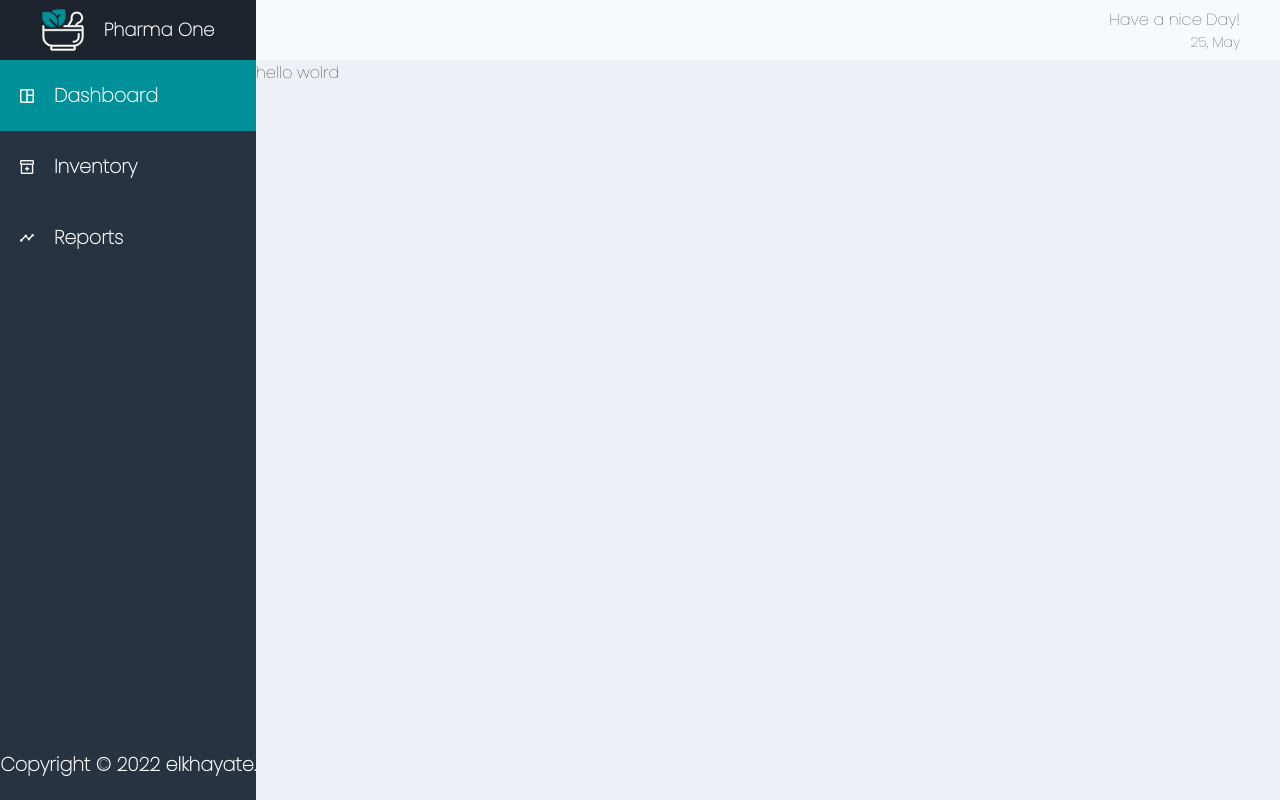
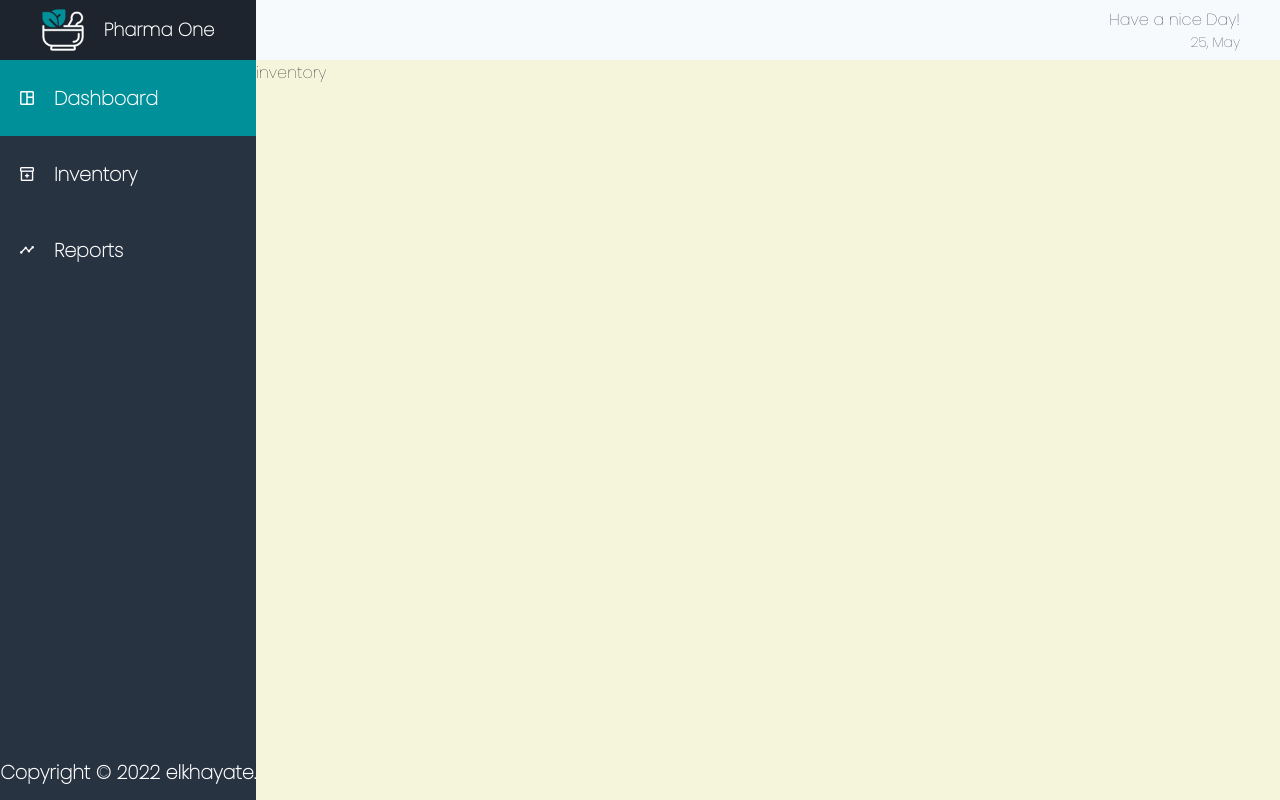
Before and after one commit to elkhayate/Pharmacy_management, a React (Create React App) app: page /inventory in a window 1280 px wide. Built offline with nearby package versions, Linux system fonts and the light colour scheme; no server answers.

Commit message:
react router added

```diff
--- a/package.json
+++ b/package.json
@@ -9,6 +9,7 @@
     "axios": "^0.27.2",
     "react": "^18.1.0",
     "react-dom": "^18.1.0",
+    "react-router-dom": "^5.2.0",
     "react-scripts": "5.0.1",
     "sass": "^1.51.0",
     "styled-components": "^5.3.5",
--- /dev/null
+++ b/src/components/Dashboard.js
@@ -0,0 +1,21 @@
+import React from 'react';
+import styled from 'styled-components';
+import {withRouter} from 'react-router-dom';
+
+
+function Dashboard() {
+    return (
+        <Container>
+            Dashboard
+        </Container>
+    );
+}
+
+const Container = styled.div`
+    height: 100%;
+    width: 100%;
+    background-color: yellow;
+`;
+
+
+export default withRouter(Dashboard);
--- /dev/null
+++ b/src/components/Inventory.js
@@ -0,0 +1,20 @@
+import React from 'react';
+import styled from 'styled-components';
+import {withRouter} from 'react-router-dom';
+
+
+function Inventory() {
+    return (
+        <Container>
+            inventory
+        </Container>
+    );
+}
+
+const Container = styled.div`
+    height: 100%;
+    width: 100%;
+    background-color: beige;
+`;
+
+export default withRouter(Inventory);
--- a/src/components/MainBar.js
+++ b/src/components/MainBar.js
@@ -1,11 +1,25 @@
 import React from 'react';
 import styled from 'styled-components';
+import {
+    BrowserRouter as Router,
+    Switch,
+    Route
+} from "react-router-dom";
+import Dashboard from './Dashboard';
+import Inventory from './Inventory';
+import Reports from './Reports';
 
 
 export default function MainBar() {
     return(
         <Container>
-            hello wolrd
+            <Router>
+                <Switch>
+                    <Route exact path="/" component={Dashboard} />
+                    <Route exact path="/inventory" component={Inventory} />
+                    <Route exact path="/reports" component={Reports} />
+                </Switch>
+            </Router>
         </Container>
     );
 }
--- /dev/null
+++ b/src/components/Reports.js
@@ -0,0 +1,20 @@
+import React from 'react';
+import styled from 'styled-components';
+import {withRouter} from 'react-router-dom';
+
+
+function Reports() {
+    return (
+        <Container>
+            reports
+        </Container>
+    );
+}
+
+const Container = styled.div`
+    height: 100%;
+    width: 100%;
+    background-color: blue;
+`;
+
+export default withRouter(Reports);
--- a/src/components/SideBar.js
+++ b/src/components/SideBar.js
@@ -3,6 +3,10 @@ import styled from 'styled-components';
 import Dash from '../assets/Dash.png';
 import Inve from '../assets/Inve.png';
 import Repo from '../assets/Repo.png';
+import {
+    Link,
+    BrowserRouter as Router
+} from 'react-router-dom';
 
 
 export default function SideBar() {
@@ -10,29 +14,43 @@ export default function SideBar() {
 
     return (
         <Container>
-            <SideSelect style={{backgroundColor: clicked === 'dashboard' && '#009099'}} onClick={() => {setClicked('dashboard')}}>
+            <Router>
+                <Link style={{textDecoration: 'none'}} to='/'>
+                    <SideSelect
+                        style={{backgroundColor: clicked === 'dashboard' && '#009099'}}
+                        onClick={() => {setClicked('dashboard')}}>
                         <SideImg alt='Dashboard' src={Dash}/>
                         <SideText>
                             Dashboard
                         </SideText>
                     </SideSelect>
-            <SideSelect style={{backgroundColor: clicked === 'inventory' && '#009099'}} onClick={() => {setClicked('inventory')}}>
+                </Link>
+                <Link style={{textDecoration: 'none'}} to='inventory'>
+                    <SideSelect
+                        style={{backgroundColor: clicked === 'inventory' && '#009099'}}
+                        onClick={() => {setClicked('inventory')}}>
                         <SideImg alt='Inventory' src={Inve}/>
                         <SideText>
                             Inventory
                         </SideText>
                     </SideSelect>
-            <SideSelect style={{backgroundColor: clicked === 'reports' && '#009099'}} onClick={() => {setClicked('reports')}}>
+                </Link>
+                <Link style={{textDecoration: 'none'}} to='reports'>
+                    <SideSelect
+                        style={{backgroundColor: clicked === 'reports' && '#009099'}}
+                        onClick={() => {setClicked('reports')}}>
                         <SideImg style={{height: '8px'}} alt='Reports' src={Repo}/>
                         <SideText>
                             Reports
                         </SideText>
                     </SideSelect>
+                </Link>
                 <Footer>
                     <SideText>
                         Copyright © 2022 elkhayate.
                     </SideText>
                 </Footer>
+            </Router>
         </Container>
     )
 }
```
Also changed, not shown: 1 other file (tests, documents, lock files or other folders). Lines whose indentation alone changed are shown as unchanged.
